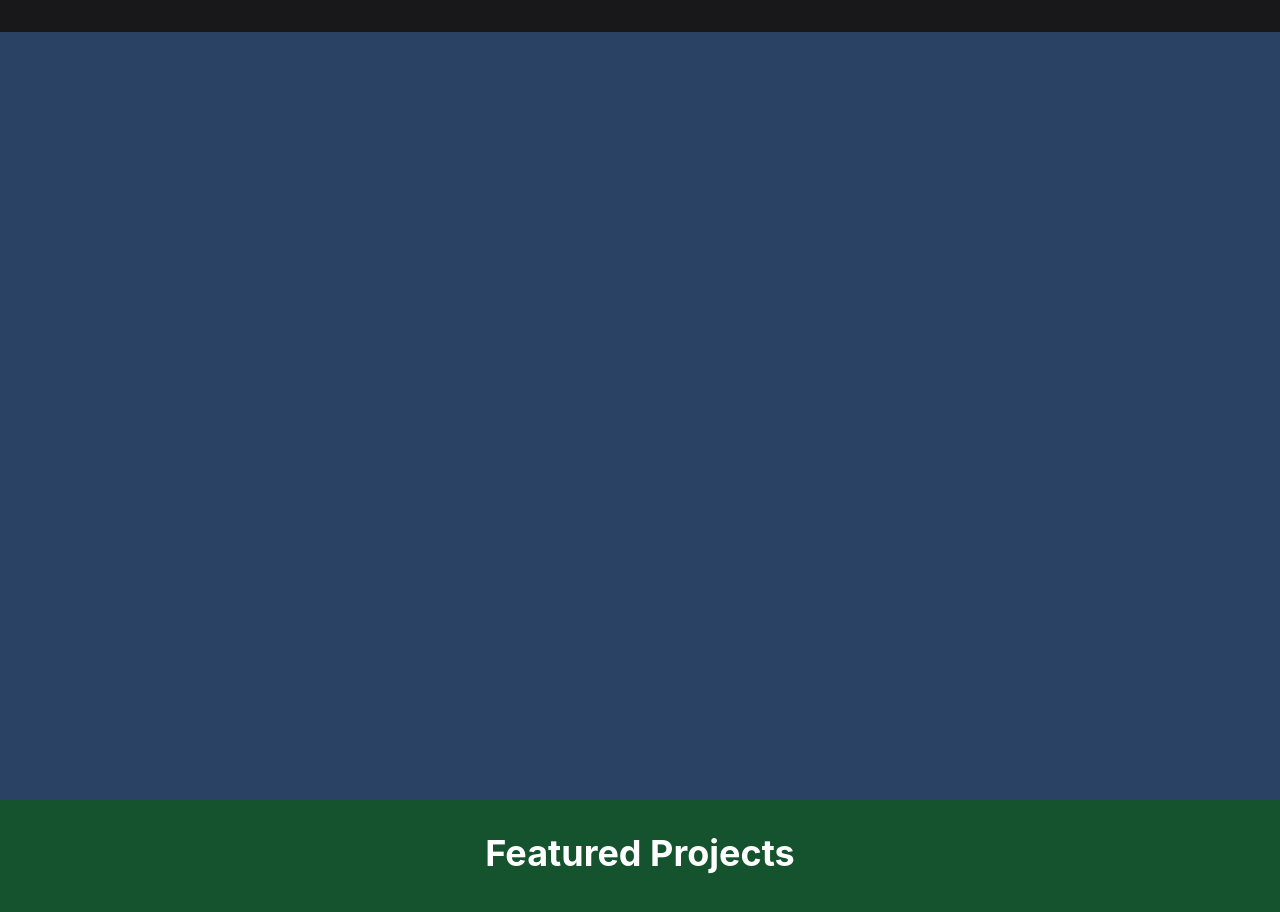
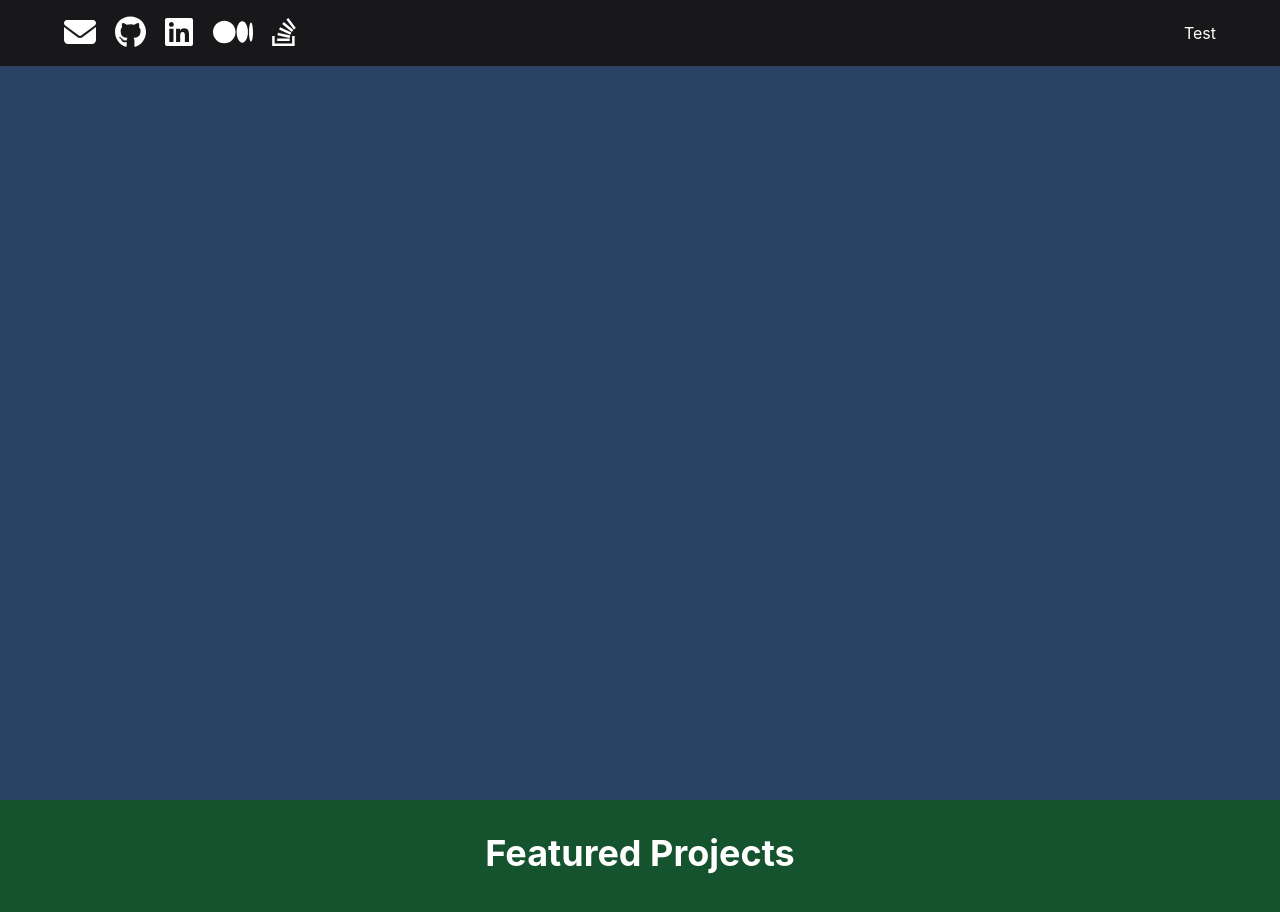
Before and after one commit to klkevinching/meta-project-reactPortfolio, a React (Create React App) app: page / in a window 1280 px wide. Shown: the top 912 px of the page. Built offline with nearby package versions, Linux system fonts and the light colour scheme.

Commit message:
update Header: social lists

```diff
--- a/package.json
+++ b/package.json
@@ -6,10 +6,10 @@
     "@chakra-ui/react": "^2.3.2",
     "@emotion/react": "^11.10.4",
     "@emotion/styled": "^11.10.4",
-    "@fortawesome/fontawesome-svg-core": "^6.2.0",
+    "@fortawesome/fontawesome-svg-core": "^6.4.0",
     "@fortawesome/free-brands-svg-icons": "^6.2.0",
-    "@fortawesome/free-regular-svg-icons": "^6.2.0",
-    "@fortawesome/free-solid-svg-icons": "^6.2.0",
+    "@fortawesome/free-regular-svg-icons": "^6.4.0",
+    "@fortawesome/free-solid-svg-icons": "^6.4.0",
     "@fortawesome/react-fontawesome": "^0.2.0",
     "@testing-library/jest-dom": "^5.16.5",
     "@testing-library/react": "^13.4.0",
--- a/src/components/Header.js
+++ b/src/components/Header.js
@@ -1,6 +1,6 @@
 import React, { useEffect, useRef } from "react";
-import { FontAwesomeIcon } from "@fortawesome/react-fontawesome";
-import { faEnvelope } from "@fortawesome/free-solid-svg-icons";
+import { FontAwesomeIcon } from '@fortawesome/react-fontawesome'
+import { faEnvelope } from '@fortawesome/free-solid-svg-icons'
 import {
   faGithub,
   faLinkedin,
@@ -31,6 +31,19 @@ const socials = [
     url: "https://stackoverflow.com",
   },
 ];
+
+// function SocialList() {
+const SocialList = () => {
+  const socialList = socials.map(item => {
+    return (
+      <span className="social-list">
+        <a href={item.url}><FontAwesomeIcon icon={item.icon} size="2x" /></a>
+      </span>
+    )
+  })
+
+  return <>{socialList}</>
+}
 
 const Header = () => {
   const handleClick = (anchor) => () => {
@@ -65,8 +78,10 @@ const Header = () => {
         >
           <nav>
             {/* Add social media links based on the `socials` data */}
+            <SocialList></SocialList>
           </nav>
           <nav>
+            Test
             <HStack spacing={8}>
               {/* Add links to Projects and Contact me section */}
             </HStack>
--- a/src/index.css
+++ b/src/index.css
@@ -15,3 +15,7 @@ code {
   font-family: source-code-pro, Menlo, Monaco, Consolas, 'Courier New',
     monospace;
 }
+
+.social-list {
+  margin-right: 1.2rem;
+}
```
